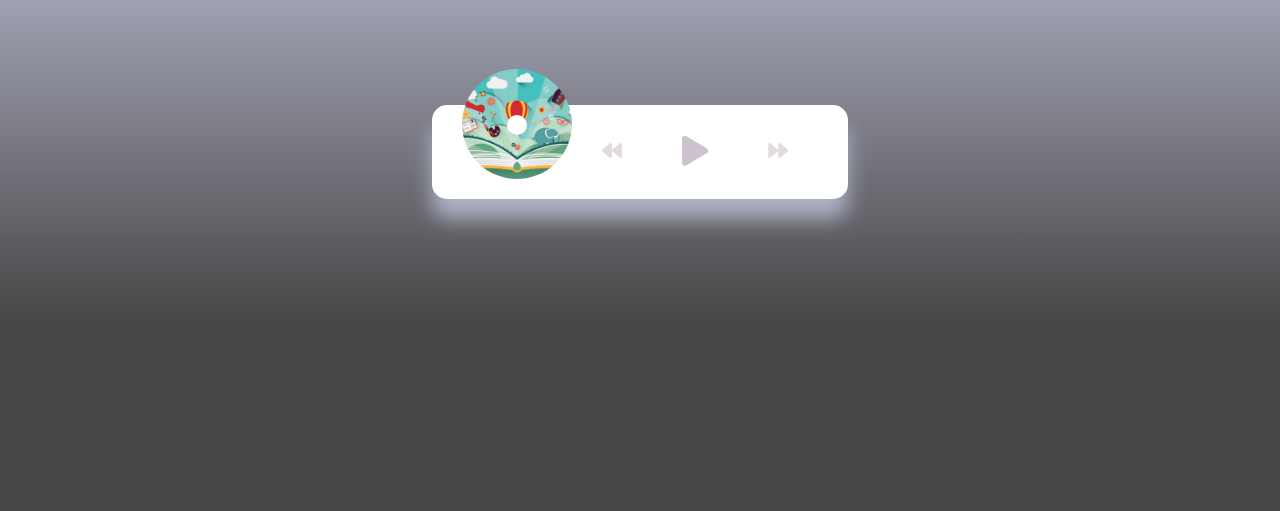
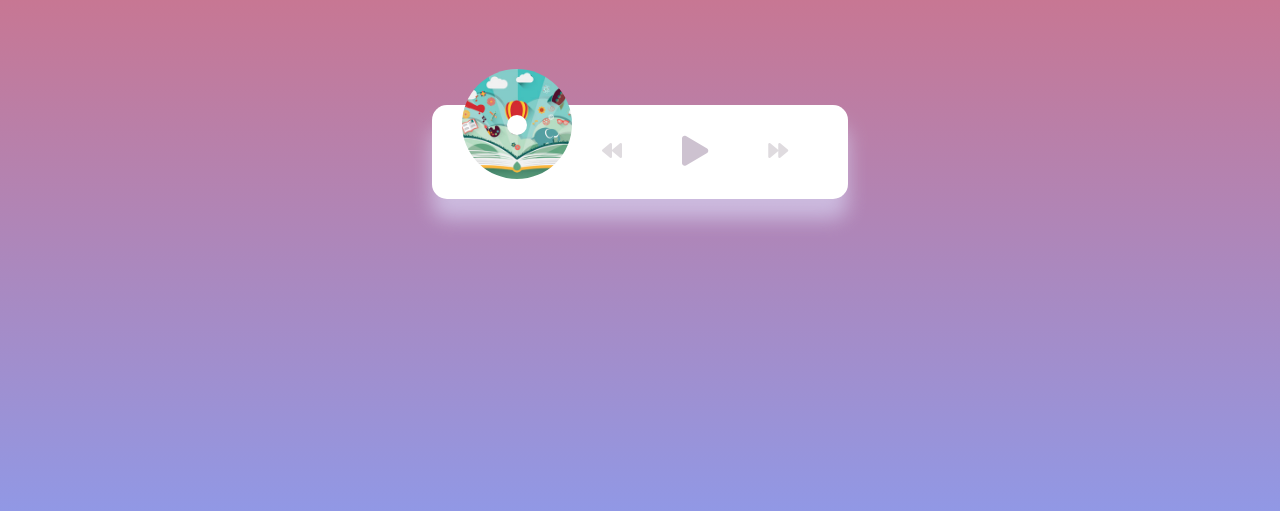
Before and after one commit to acskrisztian/git-vizsga-0104, a plain HTML site: page index.html in a window 1280 px wide. Shown: the part 289-800 px from the top of the page. Drawn offline with Linux system fonts and the light colour scheme.

Commit message:
background

```diff
--- a/style.css
+++ b/style.css
@@ -4,7 +4,7 @@
 
 body{
 
-    background-image: linear-gradient(0deg, rgb(71, 71, 71) 23.8%, rgb(221,224,252) 92%);
+    background: linear-gradient(#e66465, #9198e5);
     height: 100vh;
     display: flex;
     justify-content: center;
```
